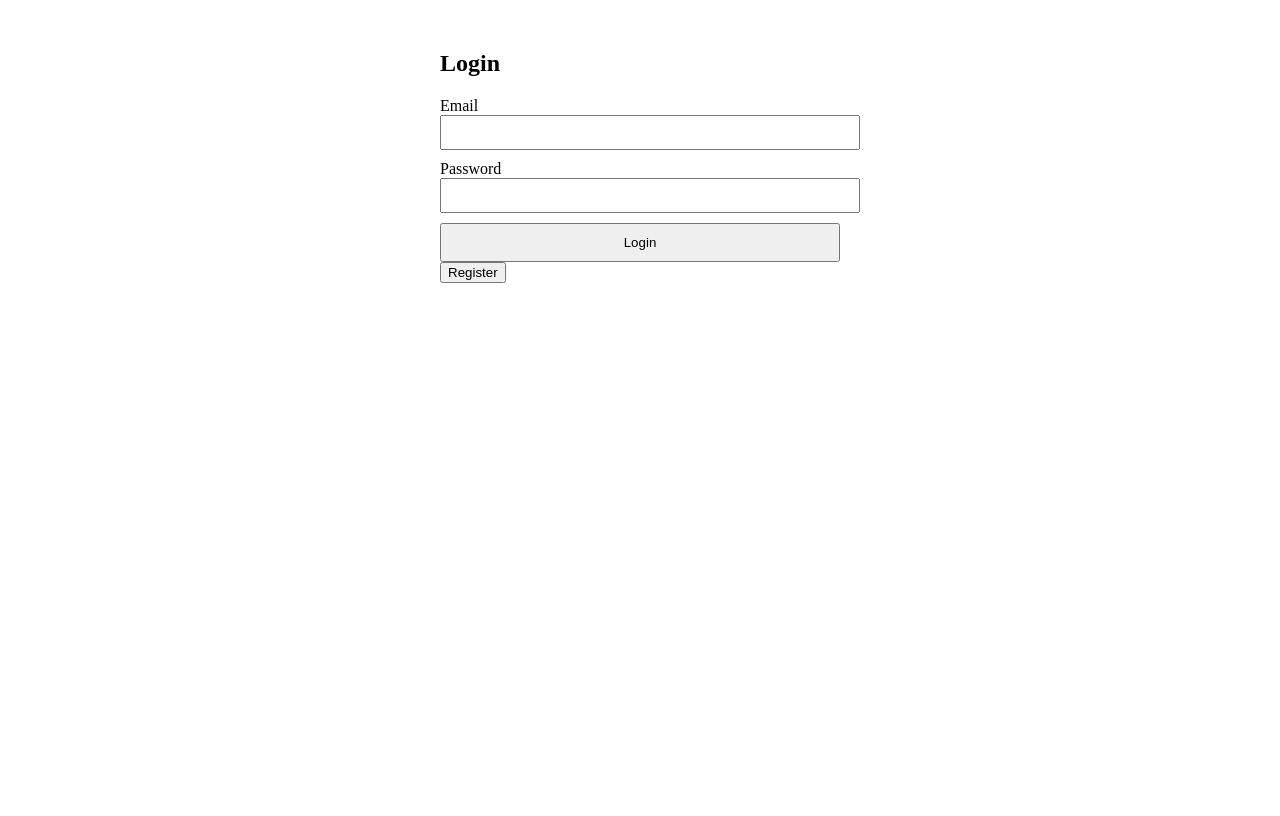
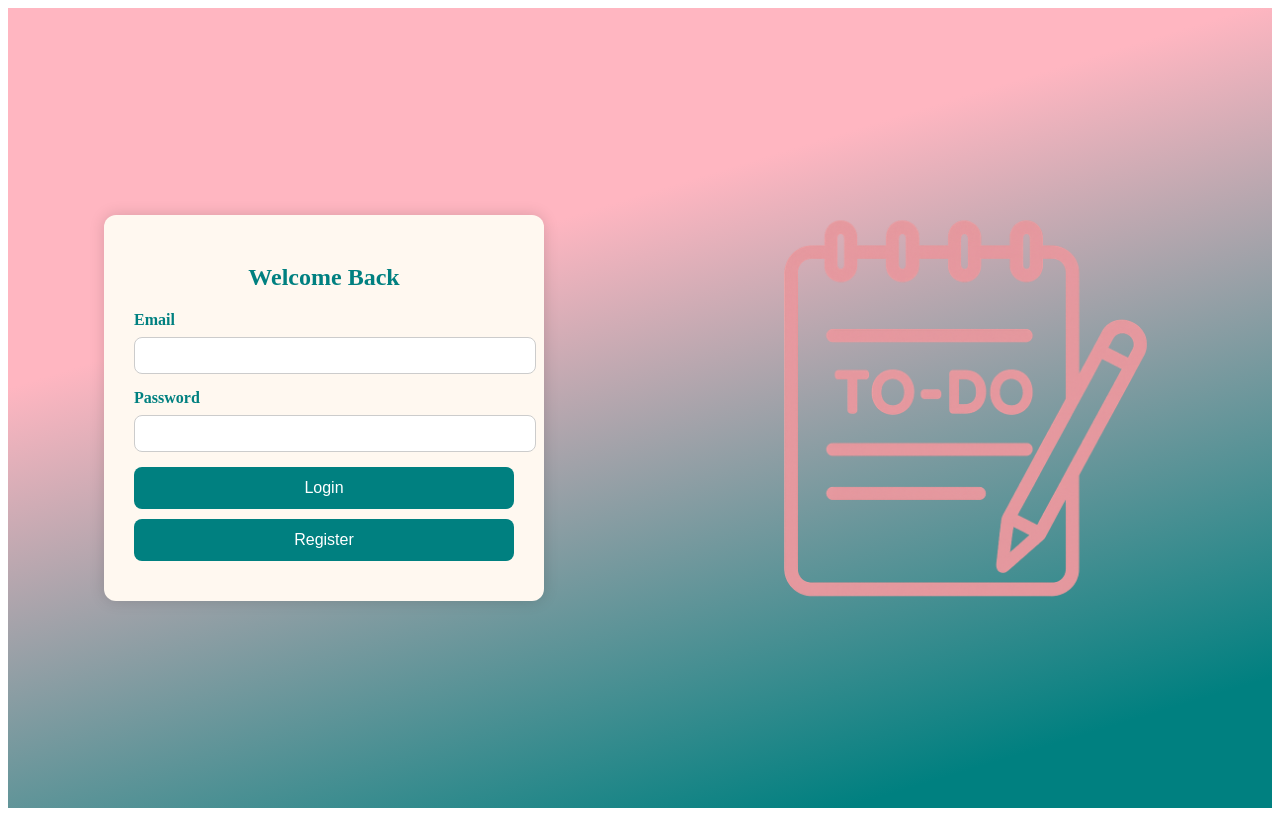
Before and after one commit to ShotikoLabadze/todoApp, a React (Create React App) app in the folder frontend/: page / in a window 1280 px wide. Built offline with nearby package versions, Linux system fonts and the light colour scheme.

Commit message:
finish css

```diff
--- /dev/null
+++ b/frontend/src/pages/LoginPage.css
@@ -0,0 +1,98 @@
+.login-container {
+  display: flex;
+  height: 100vh;
+
+  background: linear-gradient(
+    163deg,
+    rgba(255, 182, 193, 1) 32%,
+    rgba(0, 128, 128, 1) 89%
+  );
+}
+
+.login-left {
+  flex: 1;
+  display: flex;
+  justify-content: center;
+  align-items: center;
+
+  background: transparent;
+}
+
+.login-box {
+  width: 80%;
+  max-width: 380px;
+  background: #fff8f0;
+  padding: 30px;
+  border-radius: 12px;
+  box-shadow: 0px 0px 15px rgba(0, 0, 0, 0.15);
+}
+
+.login-box h2 {
+  text-align: center;
+  margin-bottom: 20px;
+  color: #008080;
+}
+
+label {
+  font-weight: bold;
+  color: #008080;
+}
+
+input {
+  width: 100%;
+  padding: 10px;
+  margin: 8px 0 15px 0;
+  border-radius: 8px;
+  border: 1px solid #ccc;
+}
+
+.btn-login {
+  width: 100%;
+  padding: 12px;
+  background: #008080;
+  color: white;
+  border: none;
+  border-radius: 8px;
+  cursor: pointer;
+  margin-bottom: 10px;
+  font-size: 16px;
+}
+
+.btn-login:hover {
+  opacity: 0.9;
+}
+
+.btn-register {
+  width: 100%;
+  padding: 12px;
+  background: #ffb6c1;
+  color: #008080;
+  border: 2px solid #008080;
+  border-radius: 8px;
+  cursor: pointer;
+  font-size: 16px;
+}
+
+.btn-register:hover {
+  background: #ffc6d1;
+}
+
+.error {
+  color: red;
+  margin-bottom: 10px;
+}
+
+.login-right {
+  flex: 1;
+  display: flex;
+  justify-content: center;
+  align-items: center;
+
+  background: transparent;
+}
+
+.login-right img {
+  width: 80%;
+  max-width: 1000px;
+  object-fit: contain;
+}
--- a/frontend/src/pages/LoginPage.tsx
+++ b/frontend/src/pages/LoginPage.tsx
@@ -1,6 +1,8 @@
 import React, { useState } from "react";
 import API from "../api/api";
 import { useNavigate } from "react-router-dom";
+import "./LoginPage.css";
+import todoImg from "../img/todo.png";
 
 const LoginPage: React.FC = () => {
   const [email, setEmail] = useState("");
@@ -15,7 +17,6 @@ const LoginPage: React.FC = () => {
 
     try {
       const res = await API.post("/auth/login", { email, password });
-
       localStorage.setItem("token", res.data.token);
       navigate("/userPage");
     } catch (err: any) {
@@ -24,35 +25,48 @@ const LoginPage: React.FC = () => {
   };
 
   return (
-    <div style={{ maxWidth: 400, margin: "50px auto" }}>
-      <h2>Login</h2>
+    <div className="login-container">
+      <div className="login-left">
+        <div className="login-box">
+          <h2>Welcome Back</h2>
+
           <form onSubmit={handleSubmit}>
-        <div style={{ marginBottom: 10 }}>
             <label>Email</label>
             <input
               type="email"
               value={email}
               onChange={(e) => setEmail(e.target.value)}
               required
-            style={{ width: "100%", padding: 8 }}
             />
-        </div>
-        <div style={{ marginBottom: 10 }}>
+
             <label>Password</label>
             <input
               type="password"
               value={password}
               onChange={(e) => setPassword(e.target.value)}
               required
-            style={{ width: "100%", padding: 8 }}
             />
-        </div>
-        {error && <p style={{ color: "red" }}>{error}</p>}
-        <button type="submit" style={{ padding: 10, width: "100%" }}>
+
+            {error && <p className="error">{error}</p>}
+
+            <button type="submit" className="btn-login">
               Login
             </button>
-        <button onClick={() => navigate("/register")}>Register</button>
+
+            <button
+              type="button"
+              className="btn-register"
+              onClick={() => navigate("/register")}
+            >
+              Register
+            </button>
           </form>
+        </div>
+      </div>
+
+      <div className="login-right">
+        <img src={todoImg} alt="Login visual" />
+      </div>
     </div>
   );
 };
--- /dev/null
+++ b/frontend/src/pages/PersonalNotes.css
@@ -0,0 +1,90 @@
+.notes-container {
+  display: flex;
+  flex-direction: column;
+  align-items: center;
+  min-height: 100vh;
+
+  background: linear-gradient(
+    163deg,
+    rgba(255, 182, 193, 1) 32%,
+    rgba(0, 128, 128, 1) 89%
+  );
+  padding: 50px 20px;
+  box-sizing: border-box;
+}
+
+.notes-card {
+  width: 100%;
+  max-width: 800px;
+
+  background: #fff4e6;
+  padding: 30px;
+  border-radius: 12px;
+  box-shadow: 0px 0px 15px rgba(0, 0, 0, 0.1);
+  margin-bottom: 20px;
+}
+
+.notes-card h2,
+.notes-card h3 {
+  color: #008080;
+  text-align: center;
+  margin-bottom: 20px;
+}
+
+.notes-card input,
+.notes-card textarea,
+.notes-card select {
+  width: 100%;
+  padding: 10px;
+  margin-bottom: 10px;
+  border-radius: 8px;
+  border: 1px solid #ccc;
+  box-sizing: border-box;
+  background: #fff8f0;
+}
+
+.btn-add {
+  width: 100%;
+  padding: 12px;
+  background: #008080;
+  color: white;
+  border: none;
+  border-radius: 8px;
+  cursor: pointer;
+  font-size: 16px;
+  margin-bottom: 10px;
+}
+
+.btn-add:hover {
+  opacity: 0.9;
+}
+
+.note-item {
+  border: 1px solid #ccc;
+  padding: 15px;
+  border-radius: 8px;
+  margin-bottom: 10px;
+  background: #fff8f0;
+}
+
+.note-item h4 {
+  color: #008080;
+  margin-bottom: 5px;
+}
+
+.note-item p {
+  margin: 5px 0;
+}
+
+.btn-delete {
+  padding: 6px 10px;
+  background: #ffb6c1;
+  color: #008080;
+  border: none;
+  border-radius: 5px;
+  cursor: pointer;
+}
+
+.btn-delete:hover {
+  opacity: 0.8;
+}
--- a/frontend/src/pages/PersonalNotes.tsx
+++ b/frontend/src/pages/PersonalNotes.tsx
@@ -1,5 +1,6 @@
 import { useEffect, useState } from "react";
 import API from "../api/api";
+import "./PersonalNotes.css";
 
 interface NoteProps {
   id: number;
@@ -62,63 +63,45 @@ const PersonalNotes = () => {
   };
 
   return (
-    <div style={{ maxWidth: 800, margin: "50px auto" }}>
-      <h2>Personal Notes</h2>
+    <div className="notes-container">
+      <div className="notes-card">
+        <h2>Personal Notes</h2>
 
-      <div style={{ marginBottom: 20 }}>
         <h3>Add New Note</h3>
         <input
           type="text"
           placeholder="Title"
           value={title}
           onChange={(e) => setTitle(e.target.value)}
-          style={{ padding: 8, width: "100%", marginBottom: 8 }}
         />
 
         <textarea
           placeholder="Content"
           value={content}
           onChange={(e) => setContent(e.target.value)}
-          style={{ padding: 8, width: "100%", marginBottom: 8 }}
         />
 
-        <select
-          value={status}
-          onChange={(e) => setStatus(e.target.value)}
-          style={{ padding: 8, marginBottom: 8 }}
-        >
+        <select value={status} onChange={(e) => setStatus(e.target.value)}>
           <option value="todo">Todo</option>
           <option value="in-progress">In Progress</option>
           <option value="done">Done</option>
         </select>
 
-        <button onClick={createNote} style={{ padding: 10, width: "100%" }}>
+        <button onClick={createNote} className="btn-add">
           Add Note
         </button>
       </div>
 
-      <div>
+      <div className="notes-card">
         <h3>Your Notes</h3>
         {notes.length === 0 && <p>No notes found</p>}
 
         {notes.map((note) => (
-          <div
-            key={note.id}
-            style={{
-              border: "1px solid #ccc",
-              padding: 10,
-              marginBottom: 8,
-              borderRadius: 5,
-            }}
-          >
+          <div key={note.id} className="note-item">
             <h4>{note.title}</h4>
             <p>{note.content}</p>
             <p>Status: {note.status}</p>
-
-            <button
-              onClick={() => deleteNote(note.id)}
-              style={{ padding: 5, background: "red", color: "white" }}
-            >
+            <button onClick={() => deleteNote(note.id)} className="btn-delete">
               Delete
             </button>
           </div>
--- /dev/null
+++ b/frontend/src/pages/RegisterPage.css
@@ -0,0 +1,66 @@
+.register-container {
+  display: flex;
+  justify-content: center;
+  align-items: center;
+  height: 100vh;
+
+  background: linear-gradient(163deg, #ffb6c1 32%, #008080 89%);
+  padding: 20px;
+  box-sizing: border-box;
+}
+
+.register-card {
+  width: 100%;
+  max-width: 380px;
+  background: #fff4e6;
+  padding: 30px;
+  border-radius: 12px;
+  box-shadow: 0 0 15px rgba(0, 0, 0, 0.15);
+}
+
+.register-card h2 {
+  text-align: center;
+  margin-bottom: 20px;
+  color: #008080;
+}
+
+.register-card input {
+  width: 100%;
+  padding: 10px;
+  margin-bottom: 15px;
+  border-radius: 8px;
+  border: 1px solid #ccc;
+  background: #fff8f0;
+  box-sizing: border-box;
+}
+
+.btn-register {
+  width: 100%;
+  padding: 12px;
+  background: #008080;
+  color: white;
+  border: none;
+  border-radius: 8px;
+  cursor: pointer;
+  font-size: 16px;
+  margin-bottom: 10px;
+}
+
+.btn-register:hover {
+  opacity: 0.9;
+}
+
+.btn-back {
+  width: 100%;
+  padding: 12px;
+  background: #ffb6c1;
+  color: #008080;
+  border: 2px solid #008080;
+  border-radius: 8px;
+  cursor: pointer;
+  font-size: 16px;
+}
+
+.btn-back:hover {
+  background: #ffc6d1;
+}
--- a/frontend/src/pages/RegisterPage.tsx
+++ b/frontend/src/pages/RegisterPage.tsx
@@ -1,6 +1,7 @@
 import { useState } from "react";
 import { useNavigate } from "react-router-dom";
 import API from "../api/api";
+import "./RegisterPage.css";
 
 const RegisterPage = () => {
   const navigate = useNavigate();
@@ -18,7 +19,8 @@ const RegisterPage = () => {
   };
 
   return (
-    <div style={{ width: "300px", margin: "50px auto" }}>
+    <div className="register-container">
+      <div className="register-card">
         <h2>Register</h2>
 
         <input
@@ -27,8 +29,6 @@ const RegisterPage = () => {
           value={username}
           onChange={(e) => setUsername(e.target.value)}
         />
-      <br />
-      <br />
 
         <input
           type="email"
@@ -36,8 +36,6 @@ const RegisterPage = () => {
           value={email}
           onChange={(e) => setEmail(e.target.value)}
         />
-      <br />
-      <br />
 
         <input
           type="password"
@@ -45,15 +43,15 @@ const RegisterPage = () => {
           value={password}
           onChange={(e) => setPassword(e.target.value)}
         />
-      <br />
-      <br />
 
-      <button onClick={registerUser}>Register</button>
+        <button className="btn-register" onClick={registerUser}>
+          Register
+        </button>
 
-      <br />
-      <br />
-
-      <button onClick={() => navigate("/")}>Back to Login</button>
+        <button className="btn-back" onClick={() => navigate("/")}>
+          Back to Login
+        </button>
+      </div>
     </div>
   );
 };
```
Also changed, not shown: frontend/src/img/todo.png (added). Lines whose indentation alone changed are shown as unchanged.
